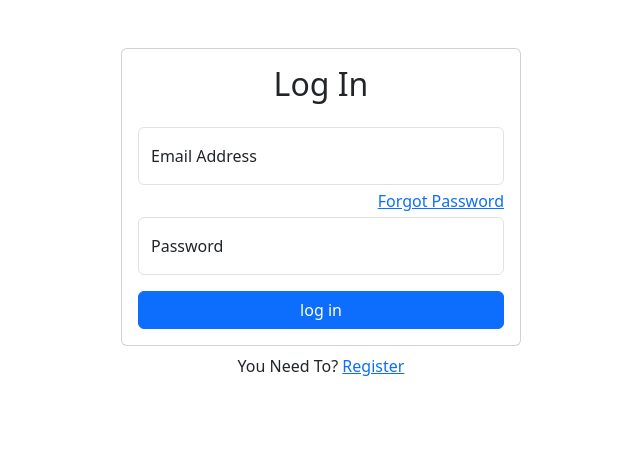
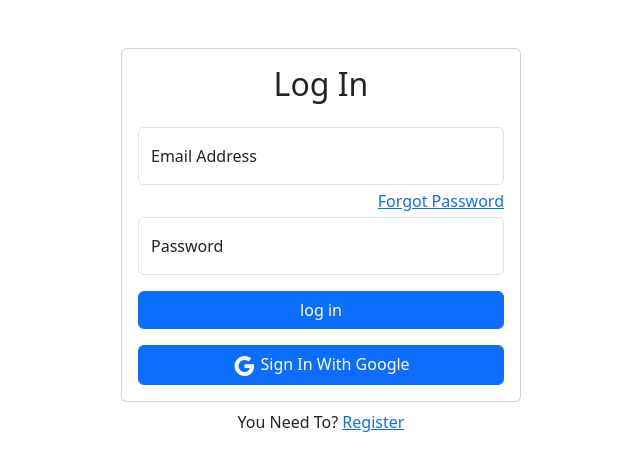
Before and after one commit to seifelkorashy/ecommerce, a React (Vite) app: page /login in a window 1280 px wide. Shown: the top 470 px of the page, without its empty margins (319-959 px from the left). Built offline with nearby package versions, Linux system fonts and the light colour scheme; no server answers.

Commit message:
add signup & sign in with google feature

```diff
--- a/src/contexts/AuthContext.jsx
+++ b/src/contexts/AuthContext.jsx
@@ -6,6 +6,8 @@ import {
   signOut,
   updateProfile,
   sendPasswordResetEmail,
+  signInWithPopup,
+  GoogleAuthProvider
 } from "firebase/auth";
 import auth from "../firebase";
 
@@ -32,6 +34,11 @@ export default function AuthProvider({ children }) {
         throw error;
       });
   };
+
+    const signInWithGoogle = () => {
+    const provider = new GoogleAuthProvider();
+    return signInWithPopup(auth, provider);
+  }
 
   const login = (email, password) => {
     return signInWithEmailAndPassword(auth, email, password);
@@ -65,7 +72,8 @@ export default function AuthProvider({ children }) {
         signup,
         login,
         logOut,
-        resetPassword
+        resetPassword,
+        signInWithGoogle
       }}
     >
       {!loading && children}
--- a/src/pages/ForgotPassword.jsx
+++ b/src/pages/ForgotPassword.jsx
@@ -22,9 +22,6 @@ export default function ForgotPassword() {
   const [loading, setLoading] = useState(false);
 
 
-    if (currentUser) {
-    return <Navigate to="/" replace />;
-  }
 
   async function handleSubmit(e) {
     e.preventDefault();
@@ -44,6 +41,11 @@ export default function ForgotPassword() {
   useEffect(() => {
     document.title = "Reset Paasword";
   }, []);
+
+
+    if (currentUser) {
+    return <Navigate to="/" replace />;
+  }
   return (
     <PageTransion>
       <Container className="d-flex align-items-center justify-content-center mt-5">
--- a/src/pages/Login.jsx
+++ b/src/pages/Login.jsx
@@ -11,9 +11,10 @@ import {
 import { Link, Navigate, useNavigate } from "react-router-dom";
 import { useAuth } from "../contexts/AuthContext";
 import PageTransion from "../compnents/PageTransion";
+import { Google } from "@mui/icons-material";
 
 export default function Login() {
-  const { login, currentUser } = useAuth();
+  const { login, currentUser, signInWithGoogle } = useAuth();
 
   const [inputs, setInputs] = useState({
     email: "",
@@ -24,10 +25,6 @@ export default function Login() {
 
   const [error, setError] = useState("");
   const [loading, setLoading] = useState(false);
-
-  if (currentUser) {
-    return <Navigate to="/" replace />;
-  }
 
   async function handleSubmit(e) {
     e.preventDefault();
@@ -43,9 +40,25 @@ export default function Login() {
     setLoading(false);
   }
 
+  async function signWithGoogle() {
+    try {
+      setError("");
+      setLoading(true);
+      await signInWithGoogle();
+      navigate("/");
+    } catch {
+      setError("An unexpected error occurred. Please try again.");
+    }
+    setLoading(false);
+  }
+
   useEffect(() => {
-    document.title = "Log In"
-  }, [])
+    document.title = "Log In";
+  }, []);
+
+  if (currentUser) {
+    return <Navigate to="/" replace />;
+  }
 
   return (
     <PageTransion>
@@ -102,6 +115,16 @@ export default function Login() {
               >
                 log in
               </Button>
+
+              <Button
+                variant="primary"
+                type="submit"
+                className="mt-3 w-100"
+                disabled={loading}
+                onClick={signWithGoogle}
+              >
+                <Google /> Sign In With Google
+              </Button>
             </form>
           </Card.Body>
         </Card>
--- a/src/pages/Signup.jsx
+++ b/src/pages/Signup.jsx
@@ -11,9 +11,10 @@ import {
 import { Link, Navigate, useNavigate } from "react-router-dom";
 import { useAuth } from "../contexts/AuthContext";
 import PageTransion from "../compnents/PageTransion";
+import GoogleIcon from '@mui/icons-material/Google';
 
 export default function Signup() {
-  const { signup, currentUser } = useAuth();
+  const { signup, currentUser,signInWithGoogle } = useAuth();
 
   const [inputs, setInputs] = useState({
     userName: "",
@@ -27,9 +28,7 @@ export default function Signup() {
   const [error, setError] = useState("");
   const [loading, setLoading] = useState(false);
 
-  if (currentUser) {
-    return <Navigate to="/" replace />;
-  }
+
 
   async function handleSubmit(e) {
     e.preventDefault();
@@ -56,13 +55,29 @@ export default function Signup() {
     setLoading(false);
   }
 
+
+    async function signUpWithGoogle() {
+    try {
+      setError("");
+      setLoading(true);
+      await signInWithGoogle();
+      navigate("/");
+    } catch {
+      setError("An unexpected error occurred. Please try again.");
+    }
+    setLoading(false);
+  }
+
   useEffect(() => {
-    if(!currentUser) {
       document.title = "Sign Up"
-
-    }
   }, [])
 
+
+
+
+    if (currentUser) {
+    return <Navigate to="/" replace />;
+  }
   return (
     <PageTransion>
       <Container className="d-flex align-items-center justify-content-center mt-4">
@@ -153,6 +168,16 @@ export default function Signup() {
               >
                 Sign Up
               </Button>
+              <Button
+                variant="primary"
+                type="submit"
+                className="mt-3 w-100"
+                disabled={loading}
+                onClick={signUpWithGoogle}
+              >
+                <GoogleIcon/> Sign Up With Google
+
+              </Button>
             </form>
           </Card.Body>
         </Card>
```
Also changed, not shown: src/App.jsx (+3 -5 lines).
